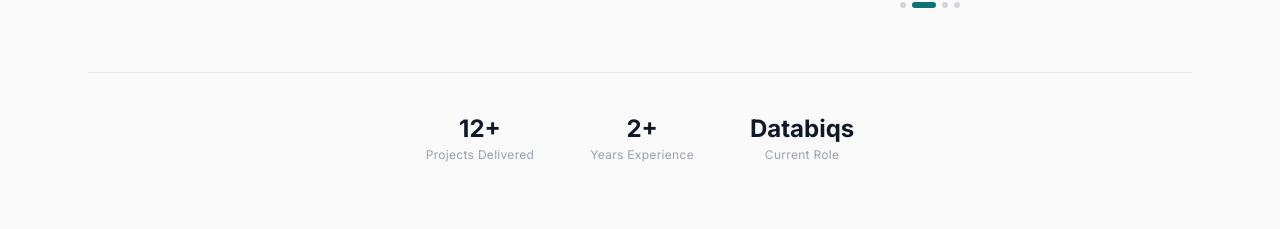
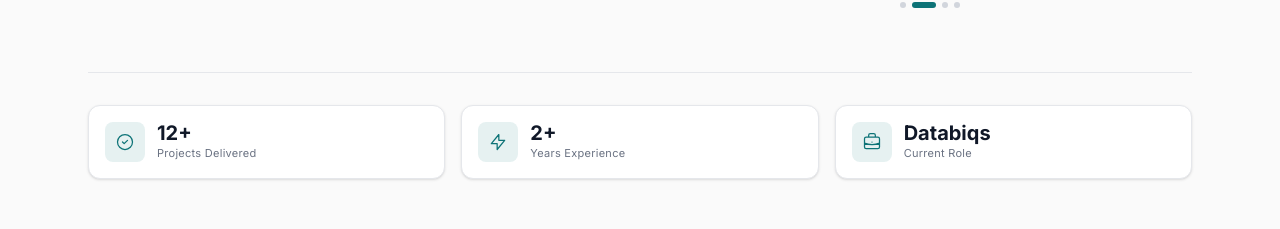
Before and after one commit to hmzamumtaz/Hamza-M, a Next.js app: page / in a window 1280 px wide. Shown: the part 551-780 px from the top of the page. Built offline with nearby package versions, Linux system fonts and the light colour scheme.

Commit message:
Redesign stats section — card-based layout with icons

```diff
--- a/src/components/Hero.tsx
+++ b/src/components/Hero.tsx
@@ -134,17 +134,26 @@
           </div>
         </div>
 
-        <div className="flex flex-wrap items-center justify-center gap-8 sm:gap-14 mt-16 pt-10 border-t border-gray-200">
-          {[
-            { value: "12+", label: "Projects Delivered" },
-            { value: "2+", label: "Years Experience" },
-            { value: "Databiqs", label: "Current Role" },
-          ].map((s) => (
-            <div key={s.label} className="text-center">
-              <p className="text-2xl font-bold text-gray-900">{s.value}</p>
-              <p className="mt-0.5 text-xs text-gray-400 tracking-wide">{s.label}</p>
-            </div>
-          ))}
+        <div className="mt-16 pt-8 border-t border-gray-200">
+          <div className="grid grid-cols-3 gap-4">
+            {[
+              { value: "12+", label: "Projects Delivered", icon: "M9 12l2 2 4-4m6 2a9 9 0 11-18 0 9 9 0 0118 0z" },
+              { value: "2+", label: "Years Experience", icon: "M13 10V3L4 14h7v7l9-11h-7z" },
+              { value: "Databiqs", label: "Current Role", icon: "M21 13.255A23.931 23.931 0 0112 15c-3.183 0-6.22-.62-9-1.745M16 6V4a2 2 0 00-2-2h-4a2 2 0 00-2 2v2m4 6h.01M5 20h14a2 2 0 002-2V8a2 2 0 00-2-2H5a2 2 0 00-2 2v10a2 2 0 002 2z" },
+            ].map((s) => (
+              <div key={s.label} className="flex items-center gap-3 rounded-xl border border-gray-200 bg-white p-4 shadow-sm">
+                <div className="flex h-10 w-10 shrink-0 items-center justify-center rounded-lg bg-[#0d7377]/10">
+                  <svg className="h-5 w-5 text-[#0d7377]" fill="none" viewBox="0 0 24 24" stroke="currentColor" strokeWidth="1.5">
+                    <path strokeLinecap="round" strokeLinejoin="round" d={s.icon} />
+                  </svg>
+                </div>
+                <div className="min-w-0">
+                  <p className="text-xl font-bold text-gray-900 leading-none mb-0.5">{s.value}</p>
+                  <p className="text-[11px] text-gray-500 tracking-wide truncate">{s.label}</p>
+                </div>
+              </div>
+            ))}
+          </div>
         </div>
       </div>
     </section>
```
